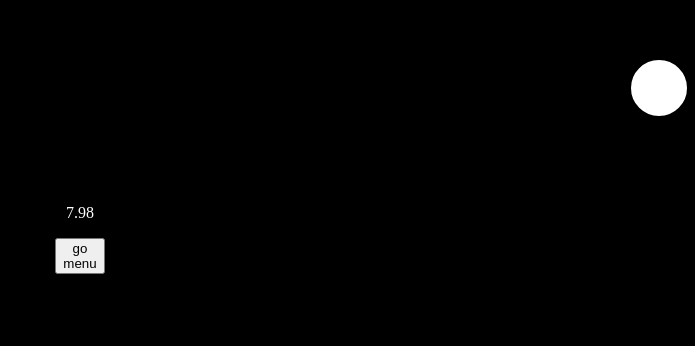
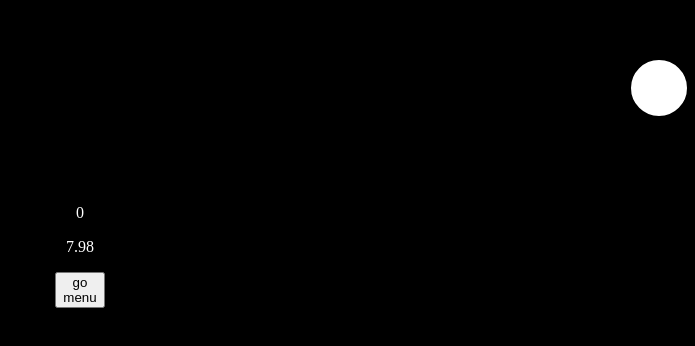
Before and after one commit to Lefentome38/TP_PWA_kill_div_Thomas, a React (Vite) app: page /plateau_jeux in a window 1280 px wide. Shown: the part 196-542 px from the top of the page, without its empty margins (585-1280 px from the left). Built offline with nearby package versions, Linux system fonts and the light colour scheme.

Commit message:
correction -2

```diff
--- a/src/route_page/Plateau_jeux.tsx
+++ b/src/route_page/Plateau_jeux.tsx
@@ -7,7 +7,6 @@ const son_attante = new Audio("/musique-dattente.mp3")
 function Plateau_jeux() {
 
   const navig = useNavigate()
-  const [score,SetScore] = useState<number>()
   const [timer,SetTimer] = useState<number>()
   const [ping,SetPing] = useState<number>()
   const [point,Setpoint] = useState<number>(1) // !!!
@@ -26,7 +25,6 @@ function Plateau_jeux() {
   }else{
     navigator.vibrate([200])
     Setpoint(point+1)
-    SetScore(point)
     son.currentTime = 0
   }
   },[random_top, random_left, point])
@@ -59,7 +57,7 @@ function Plateau_jeux() {
 
         <div className="div_navig_start">
 
-          <p className="p_score">{score}</p>
+          <p className="p_score">{point-1}</p>
           <p>{(timer ? (Date.now()-timer) / 1000:0)}</p>
           <button onClick={navig_start}>go menu</button>
 
```
